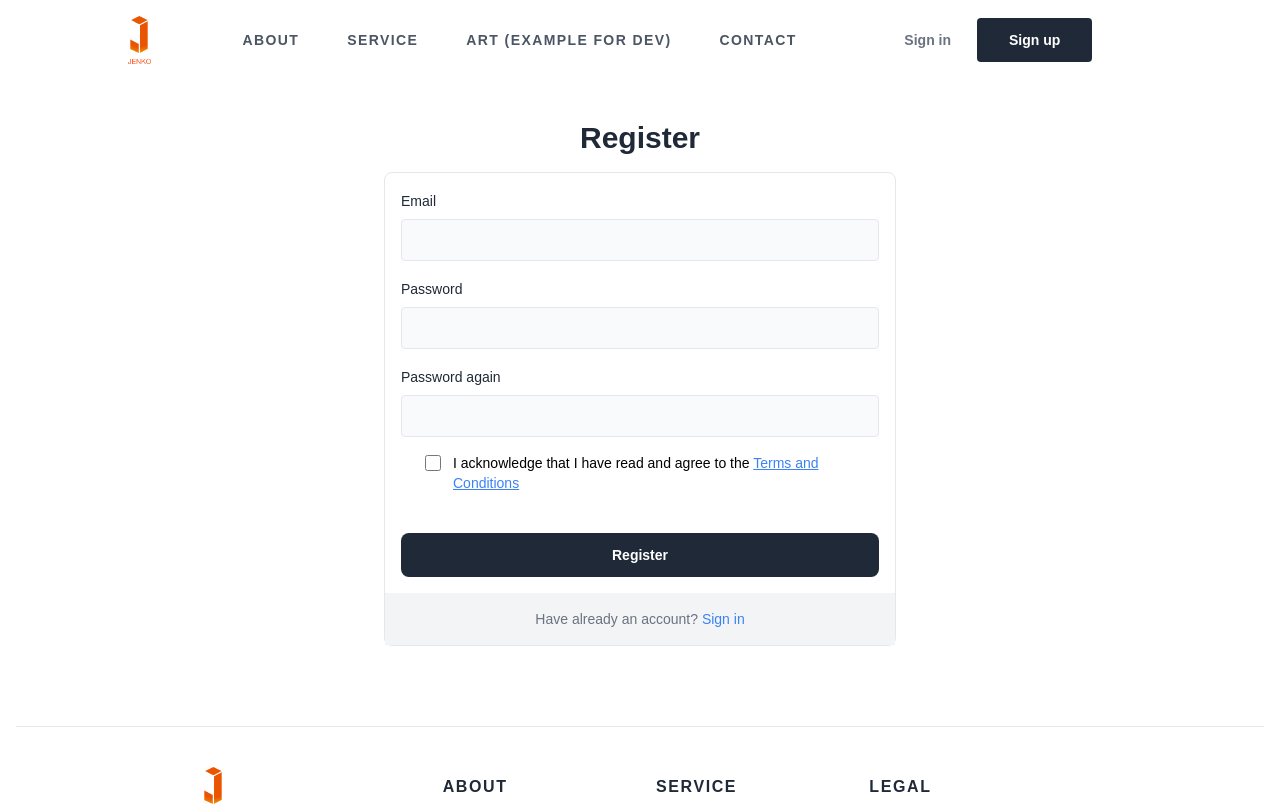
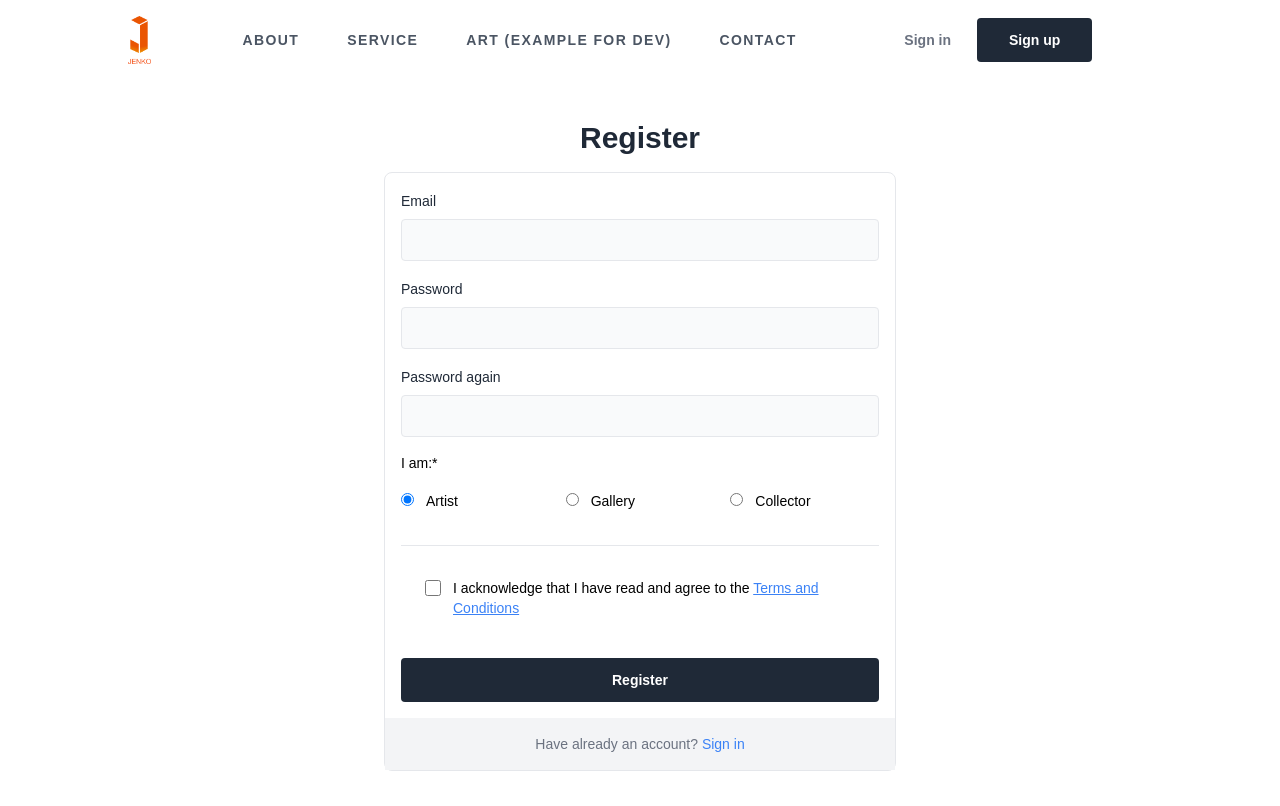
Before and after one commit to ivanZhuravlov/ntf-projj, a Vue app in the folder front/: page /register in a window 1280 px wide. Shown: the top 806 px of the page. Built offline with nearby package versions, Linux system fonts and the light colour scheme.

Commit message:
add select user type on register page

```diff
--- a/front/src/router/index.js
+++ b/front/src/router/index.js
@@ -11,7 +11,7 @@ import CreateArtist from '../views/CreateArtist.vue';
 import Dashboard from '../views/Dashboard.vue';
 import CreateCoA from '../views/CreateCoA.vue';
 import About from '../views/About.vue';
-import CreateProfile from '../views/CreateProfile.vue';
+import EditProfile from '../views/EditProfile.vue';
 import store from '../store';
 
 Vue.use(VueRouter);
@@ -77,9 +77,9 @@ const routes = [
     component: About
   },
   {
-    path: '/new/profile',
-    name: 'CreateProfile',
-    component: CreateProfile,
+    path: '/profile',
+    name: 'EditProfile',
+    component: EditProfile,
     meta: {
       requiresAuth: true
     }
--- a/front/src/views/CreateProfile.vue
+++ b/front/src/views/EditProfile.vue
@@ -1,11 +1,11 @@
 <template>
-<div id="create-profile">
+<div id="edit-profile">
   <Header />
   <div class="bg-white py-6 sm:py-8 lg:py-12 flex items-center">
     <div class="px-4 md:px-8 mx-auto">
       <!-- text - start -->
       <div class="mb-10 md:mb-16">
-        <h2 class="text-gray-800 text-2xl lg:text-3xl font-bold text-center mb-4 md:mb-6">Create Profile</h2>
+        <h2 class="text-gray-800 text-2xl lg:text-3xl font-bold text-center mb-4 md:mb-6">Edit Profile</h2>
         <p class="max-w-proce text-gray-500 md:text-lg text-center mx-auto">
           Lorem ipsum dolor sit amet, consectetur adipisicing elit, sed do eiusmod
           tempor incididunt ut labore et dolore magna aliqua.
@@ -105,7 +105,7 @@ import Header from '@/components/Header.vue'
 import Footer from '@/components/Footer.vue'
 
 export default {
-  name: 'CreateProfile',
+  name: 'EditProfile',
   components: {
     Header,
     Footer,
--- a/front/src/views/Register.vue
+++ b/front/src/views/Register.vue
@@ -10,6 +10,7 @@
 
       <div class="max-w-lg border rounded-lg mx-auto">
         <div class="flex flex-col gap-4 p-4 md:p-8">
+
           <div>
             <label for="email" class="inline-block text-gray-800 text-sm sm:text-base mb-2">Email</label>
             <input v-model='email' required type="email" name="email" class="w-full bg-gray-50 text-gray-800 border focus:ring focus:ring-2 ring-blue-300 rounded outline-none transition duration-100 px-3 py-2" />
@@ -23,6 +24,23 @@
             <label for="passwordRepeat" class="inline-block text-gray-800 text-sm sm:text-base mb-2">Password again</label>
             <input v-model='passwordRepeat' type='password' required name="passwordRepeat" class="w-full bg-gray-50 text-gray-800 border focus:ring focus:ring-2 ring-blue-300 rounded outline-none transition duration-100 px-3 py-2" />
           </div>
+
+           <p class="text-sm sm:text-base text-left auto">I am:*</p>
+          <div class="grid-cols-1 md:grid grid-cols-3 lg:grid grid-cols-3 gap-4">
+            <div>
+              <input type="radio" id="gallery" name="user-type" checked value="Artist">
+                <label for="artist" class="text-sm mx-3">Artist</label>
+            </div>
+            <div>
+              <input type="radio" id="gallery" name="user-type" value="Gallery">
+                <label for="gallery" class="text-sm mx-3">Gallery</label>
+            </div>
+            <div>
+              <input type="radio" id="collector" name="user-type" value="Collector">
+                <label for="collector" class="text-sm mx-3">Collector</label>
+            </div>
+          </div>
+          <hr class="my-4">
           <div class="flex items-start mb-6 px-6">
             <div class="flex items-center h-5">
               <input v-model="terms" required id="terms" aria-describedby="terms" type="checkbox" class="bg-gray-50 border focus:ring focus:ring-blue-300 h-4 w-4 rounded">
@@ -34,7 +52,7 @@
             </div>
           </div>
 
-          <button @click='register()' class="block bg-gray-800 hover:bg-gray-700 active:bg-gray-600 focus-visible:ring ring-gray-300 focus:ring-2 text-white text-sm md:text-base font-semibold text-center rounded-lg outline-none transition duration-100 px-8 py-3">
+          <button @click='register()' class="block bg-gray-800 hover:bg-gray-700 active:bg-gray-600 focus-visible:ring ring-gray-300 focus:ring-2 text-white text-sm md:text-base font-semibold text-center rounded outline-none transition duration-100 px-8 py-3">
             Register
           </button>
         </div>
```
